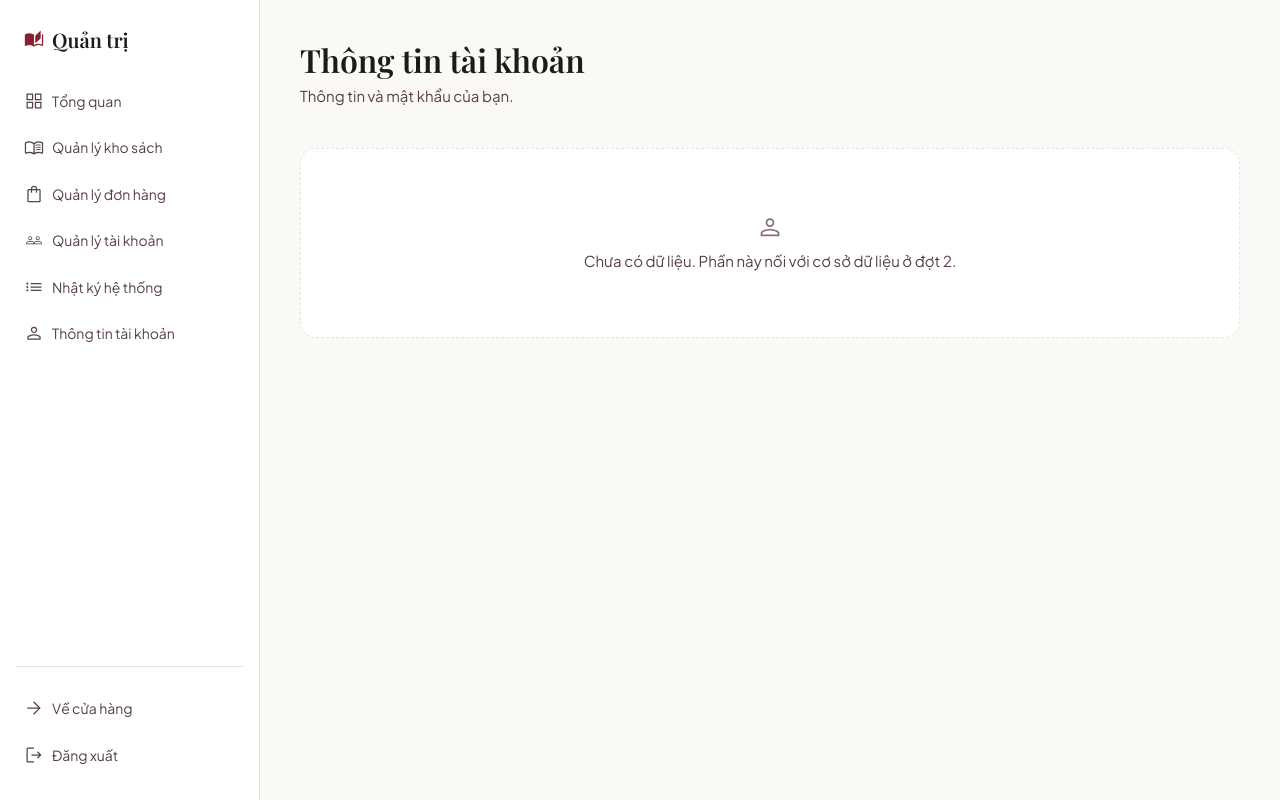
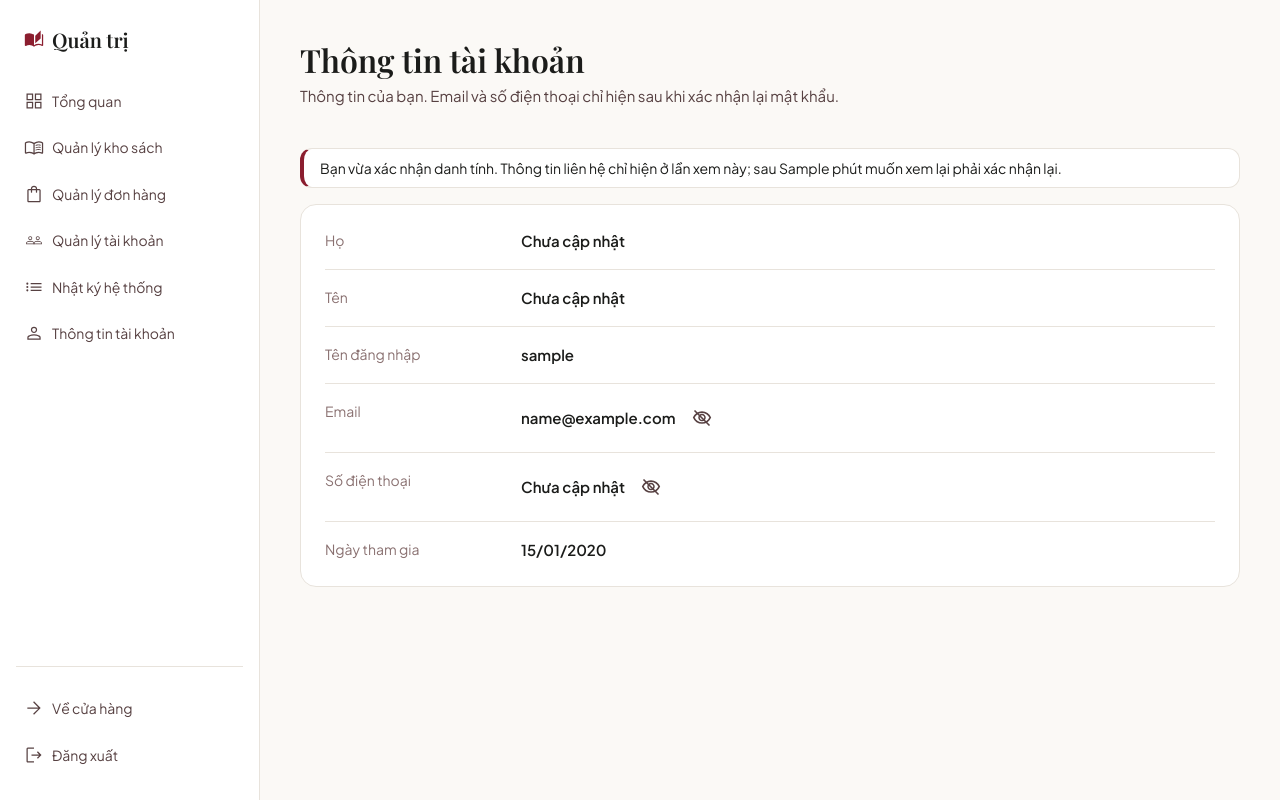
Before and after one commit to TuanThanh05/secure-bookstore, a Django app: template frontend/templates/dashboard/profile.html in a window 1280 px wide. Run offline with Django 5.2, Linux system fonts and the light colour scheme; the template is opened without the code that fills it: most values are stand-ins (such as "Sample title", 1, 10 or a date in 2020).

Commit message:
feat(accounts,dashboard): trang thông tin tài khoản, email/SĐT admin ẩn sau xác thực lại

```diff
--- a/backend/dashboard/urls.py
+++ b/backend/dashboard/urls.py
@@ -11,5 +11,6 @@ urlpatterns = [
     path("tai-khoan/", views.accounts, name="accounts"),
     path("nhat-ky/", views.logs, name="logs"),
     path("thong-tin/", views.profile, name="profile"),
+    path("thong-tin/lien-he/", views.profile_contact, name="profile_contact"),
     path("xac-thuc-lai/", views.reauth, name="reauth"),
 ]
--- a/frontend/static/css/dashboard.css
+++ b/frontend/static/css/dashboard.css
@@ -45,3 +45,30 @@
 .reauth__submit { width: 100%; }
 .reauth__back { font-size: 14px; color: var(--color-muted); }
 .reauth__back:hover { color: var(--color-primary); }
+
+/* AI-TRACE#041 | Claude Opus 5.5 | Kiểu bảng thông tin tài khoản và ô bị ẩn có nút con mắt | CẤM XÓA CHÚ THÍCH NÀY */
+.dash-info {
+  margin: 0 0 var(--space-lg); padding: var(--space-sm) var(--space-lg);
+  background: var(--color-surface); border: 1px solid var(--color-border); border-radius: var(--radius-lg);
+}
+.dash-info__row { display: grid; grid-template-columns: 180px 1fr; gap: var(--space-md); padding: var(--space-md) 0; border-bottom: 1px solid var(--color-border); }
+.dash-info__row:last-child { border-bottom: 0; }
+.dash-info dt { font-size: 14px; color: var(--color-subtle); }
+.dash-info dd { margin: 0; font-weight: 600; overflow-wrap: anywhere; }
+.dash-secret { display: flex; align-items: center; gap: var(--space-sm); }
+.dash-secret__mask { letter-spacing: 0.15em; color: var(--color-muted); }
+.dash-secret__reveal {
+  display: inline-flex; align-items: center; justify-content: center;
+  width: 36px; height: 36px; border-radius: 50%;
+  color: var(--color-muted); text-decoration: none;
+}
+.dash-secret__reveal:hover, .dash-secret__reveal:focus-visible { color: var(--color-primary); background: var(--color-surface-low); }
+.dash-notice {
+  margin-bottom: var(--space-md); padding: var(--space-sm) var(--space-md);
+  border: 1px solid var(--color-border); border-left: 4px solid var(--color-primary);
+  border-radius: var(--radius-md); background: var(--color-surface); font-size: 14px;
+}
+.dash-notice p { margin: 0; }
+@media (max-width: 640px) {
+  .dash-info__row { grid-template-columns: 1fr; gap: var(--space-xs); }
+}
--- a/frontend/templates/components/admin_sidebar.html
+++ b/frontend/templates/components/admin_sidebar.html
@@ -20,7 +20,7 @@
     <a class="admin__link{% if current == 'logs' %} is-active{% endif %}" href="{% url 'dashboard:logs' %}"{% if current == 'logs' %} aria-current="page"{% endif %}>
       {% include "components/icon.html" with name="list" %}<span>Nhật ký hệ thống</span>
     </a>
-    <a class="admin__link{% if current == 'profile' %} is-active{% endif %}" href="{% url 'dashboard:profile' %}"{% if current == 'profile' %} aria-current="page"{% endif %}>
+    <a class="admin__link{% if current == 'profile' or current == 'profile_contact' %} is-active{% endif %}" href="{% url 'dashboard:profile' %}"{% if current == 'profile' or current == 'profile_contact' %} aria-current="page"{% endif %}>
       {% include "components/icon.html" with name="person" %}<span>Thông tin tài khoản</span>
     </a>
   </nav>
--- a/frontend/templates/dashboard/profile.html
+++ b/frontend/templates/dashboard/profile.html
@@ -3,12 +3,61 @@
 {% block title %}Thông tin tài khoản{% endblock %}
 {% block extra_css %}<link rel="stylesheet" href="{% static 'css/dashboard.css' %}">{% endblock %}
 {% block content %}
+  {# AI-TRACE#040 | Claude Opus 5.5 | Bảng thông tin nhân viên, email và SĐT ẩn sau nút con mắt cần xác thực lại | CẤM XÓA CHÚ THÍCH NÀY #}
   <header class="dash-header">
     <h1 class="dash-header__title">Thông tin tài khoản</h1>
-    <p class="dash-header__desc">Thông tin và mật khẩu của bạn.</p>
+    <p class="dash-header__desc">Thông tin của bạn. Email và số điện thoại chỉ hiện sau khi xác nhận lại mật khẩu.</p>
   </header>
-  <section class="dash-empty">
-    {% include "components/icon.html" with name="person" size="lg" %}
-    <p>Chưa có dữ liệu. Phần này nối với cơ sở dữ liệu ở đợt 2.</p>
-  </section>
+
+  {% if not profile.contact_hidden %}
+    <div class="dash-notice" role="status">
+      <p>Bạn vừa xác nhận danh tính. Thông tin liên hệ chỉ hiện ở lần xem này; sau {{ reauth_minutes }} phút muốn xem lại phải xác nhận lại.</p>
+    </div>
+  {% endif %}
+
+  <dl class="dash-info">
+    <div class="dash-info__row"><dt>Họ</dt><dd>{{ profile.last_name|default:"Chưa cập nhật" }}</dd></div>
+    <div class="dash-info__row"><dt>Tên</dt><dd>{{ profile.first_name|default:"Chưa cập nhật" }}</dd></div>
+    <div class="dash-info__row"><dt>Tên đăng nhập</dt><dd>{{ profile.username }}</dd></div>
+    {% if profile.contact_hidden %}
+      <div class="dash-info__row">
+        <dt>Email</dt>
+        <dd class="dash-secret">
+          <span class="dash-secret__mask" aria-label="Đã ẩn">••••••••••</span>
+          <a class="dash-secret__reveal" href="{% url 'dashboard:profile_contact' %}" aria-label="Hiện email và số điện thoại (cần xác nhận lại mật khẩu)" title="Hiện (cần xác nhận lại mật khẩu)">
+            {% include "components/icon.html" with name="visibility" %}
+          </a>
+        </dd>
+      </div>
+      <div class="dash-info__row">
+        <dt>Số điện thoại</dt>
+        <dd class="dash-secret">
+          <span class="dash-secret__mask" aria-label="Đã ẩn">••••••••••</span>
+          <a class="dash-secret__reveal" href="{% url 'dashboard:profile_contact' %}" aria-label="Hiện email và số điện thoại (cần xác nhận lại mật khẩu)" title="Hiện (cần xác nhận lại mật khẩu)">
+            {% include "components/icon.html" with name="visibility" %}
+          </a>
+        </dd>
+      </div>
+    {% else %}
+      <div class="dash-info__row">
+        <dt>Email</dt>
+        <dd class="dash-secret">
+          <span>{{ profile.email }}</span>
+          <a class="dash-secret__reveal" href="{% url 'dashboard:profile' %}" aria-label="Ẩn email và số điện thoại" title="Ẩn">
+            {% include "components/icon.html" with name="visibility-off" %}
+          </a>
+        </dd>
+      </div>
+      <div class="dash-info__row">
+        <dt>Số điện thoại</dt>
+        <dd class="dash-secret">
+          <span>{{ profile.phone|default:"Chưa cập nhật" }}</span>
+          <a class="dash-secret__reveal" href="{% url 'dashboard:profile' %}" aria-label="Ẩn email và số điện thoại" title="Ẩn">
+            {% include "components/icon.html" with name="visibility-off" %}
+          </a>
+        </dd>
+      </div>
+    {% endif %}
+    <div class="dash-info__row"><dt>Ngày tham gia</dt><dd>{{ profile.date_joined|date:"d/m/Y" }}</dd></div>
+  </dl>
 {% endblock %}
--- a/frontend/templates/dashboard/reauth.html
+++ b/frontend/templates/dashboard/reauth.html
@@ -7,7 +7,7 @@
     <div class="reauth__card">
       {% include "components/icon.html" with name="group" size="lg" %}
       <h1 class="reauth__title">Xác nhận danh tính</h1>
-      <p class="reauth__desc">Khu vực quản lý tài khoản là khu vực nhạy cảm. Nhập lại tên đăng nhập và mật khẩu của bạn để tiếp tục. Xác nhận có hiệu lực trong 2 phút.</p>
+      <p class="reauth__desc">Đây là thao tác nhạy cảm. Nhập lại tên đăng nhập và mật khẩu của bạn để tiếp tục. Xác nhận có hiệu lực trong {{ reauth_minutes }} phút.</p>
       <form method="post" class="reauth__form" novalidate>
         {% csrf_token %}
         {% if form.non_field_errors %}
```
Also changed, not shown: AI_TRACE.md (+16 -3 lines), backend/accounts/profile.py (added, +32 -0 lines), backend/accounts/tests/test_profile.py (added, +44 -0 lines), backend/accounts/views.py (+7 -1 lines), backend/dashboard/tests/test_profile.py (added, +98 -0 lines), backend/dashboard/views.py (+22 -2 lines), database/schema/03_securityevent_sensitive_view.sql (added, +36 -0 lines), docs/thong-tin-tai-khoan.md (added, +56 -0 lines), frontend/templates/account/profile.html (+9 -5 lines), backend/core/migrations/0003_securityevent_email_events.py, backend/core/migrations/0004_securityevent_sensitive_view.py (added).
